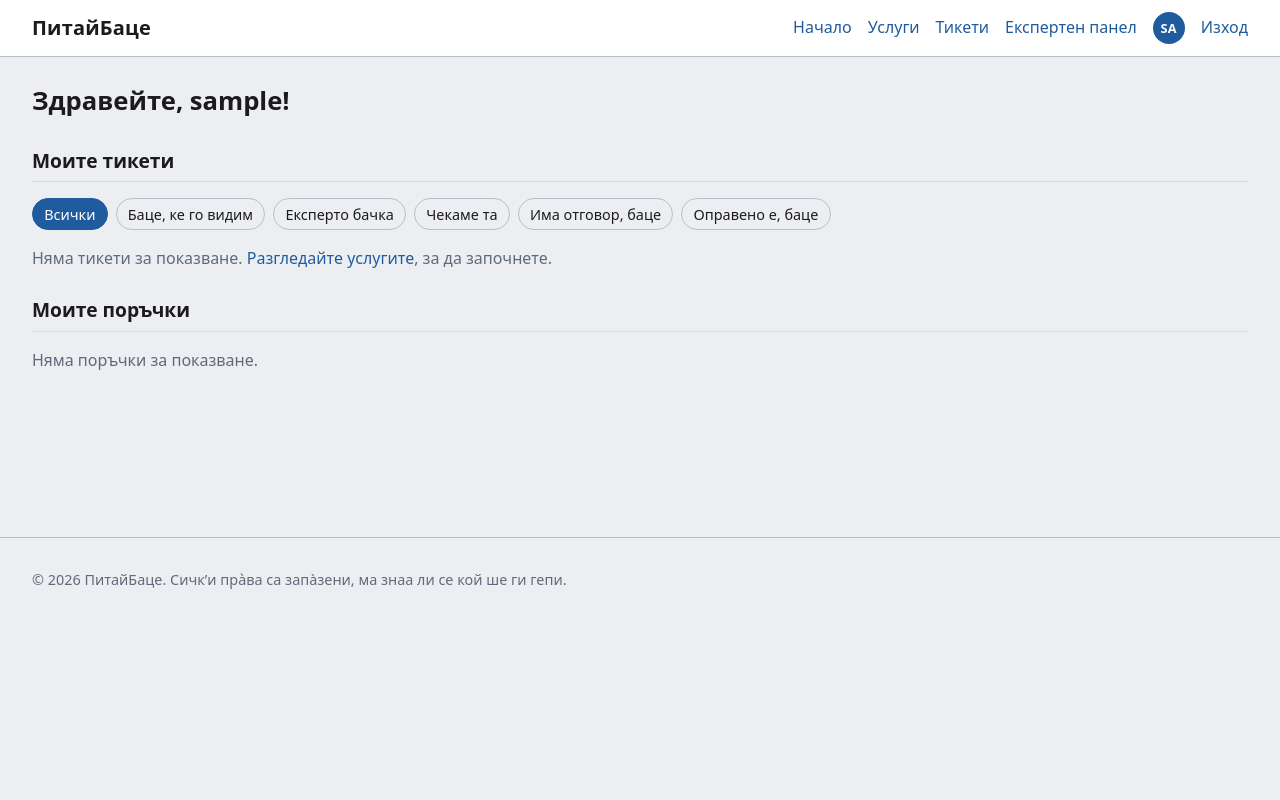
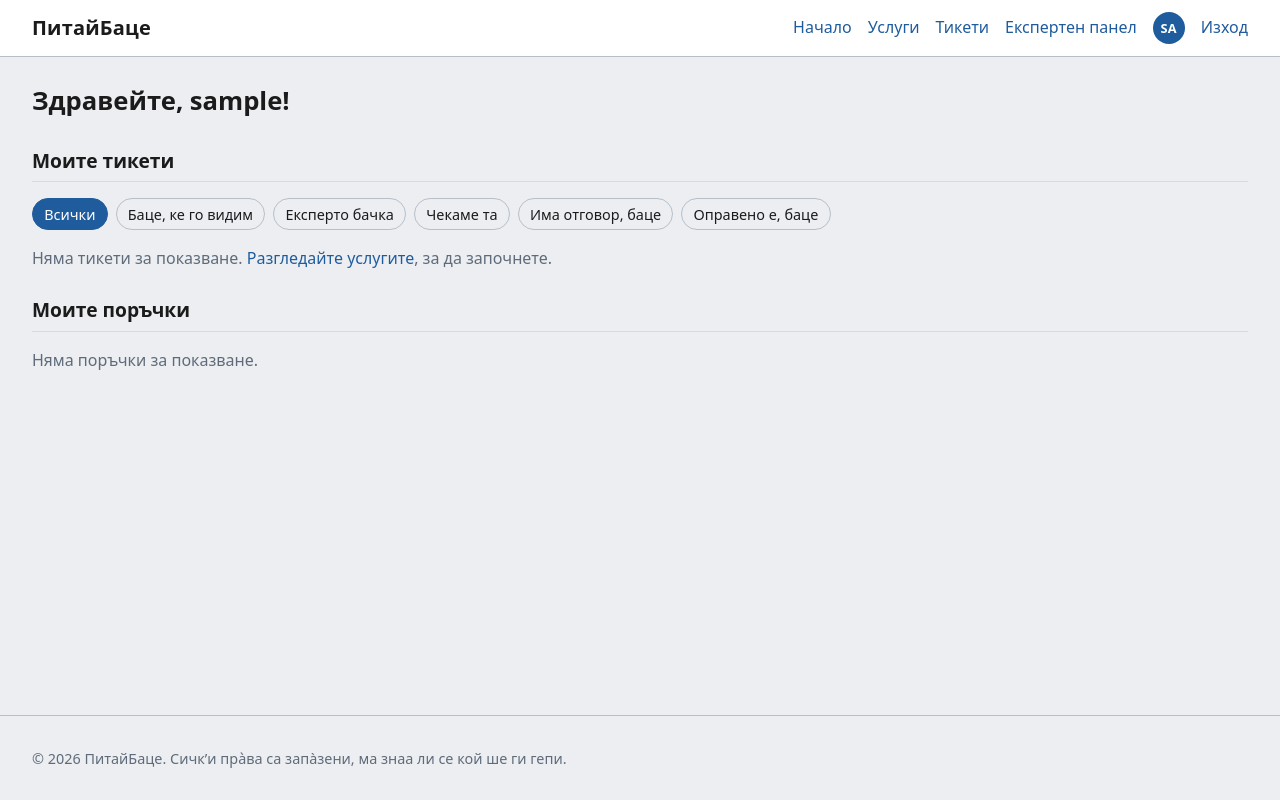
Before and after one commit to Gogo2204/PitayBatse, a Django app: page /accounts/dashboard/ in a window 1280 px wide. Run offline with Django 5.2, Linux system fonts and the light colour scheme; the visitor is signed in with stand-in values (Sample User, id 1); data comes from the database, SQL or seed files in the repository; data that the repository does not hold is empty.

Commit message:
Keep the footer at the bottom on short pages

```diff
--- a/static/css/style.css
+++ b/static/css/style.css
@@ -21,6 +21,9 @@
 
 body {
     margin: 0;
+    display: flex;
+    flex-direction: column;
+    min-height: 100vh;
     font-family: system-ui, -apple-system, "Segoe UI", Roboto, "Helvetica Neue", Arial, sans-serif;
     line-height: 1.6;
     color: var(--color-text);
@@ -86,9 +89,9 @@ h2 {
 }
 
 .site-main {
+    flex: 1;
     padding-top: calc(var(--space) * 1.5);
     padding-bottom: calc(var(--space) * 1.5);
-    min-height: 60vh;
 }
 
 .site-footer {
```
